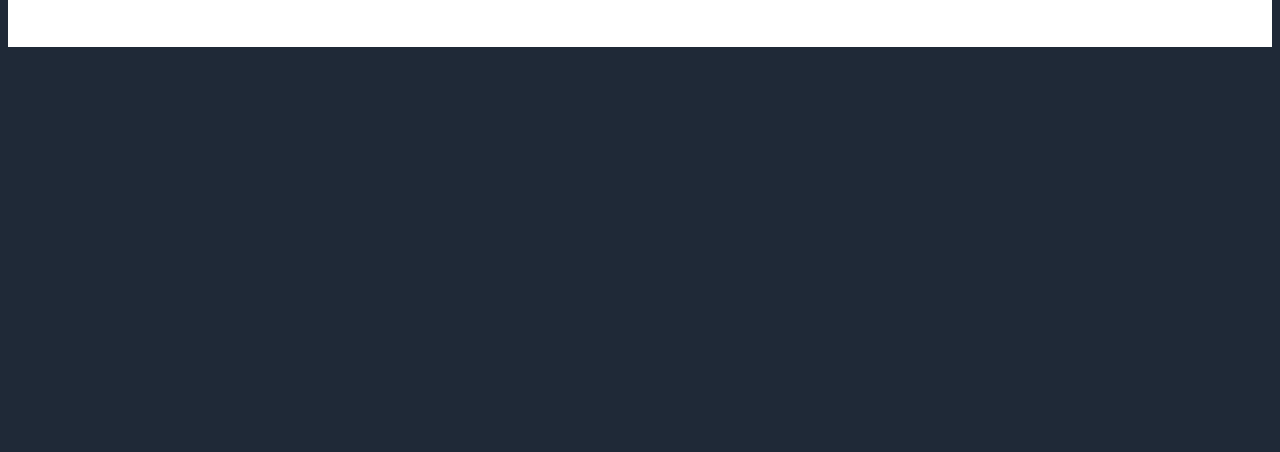
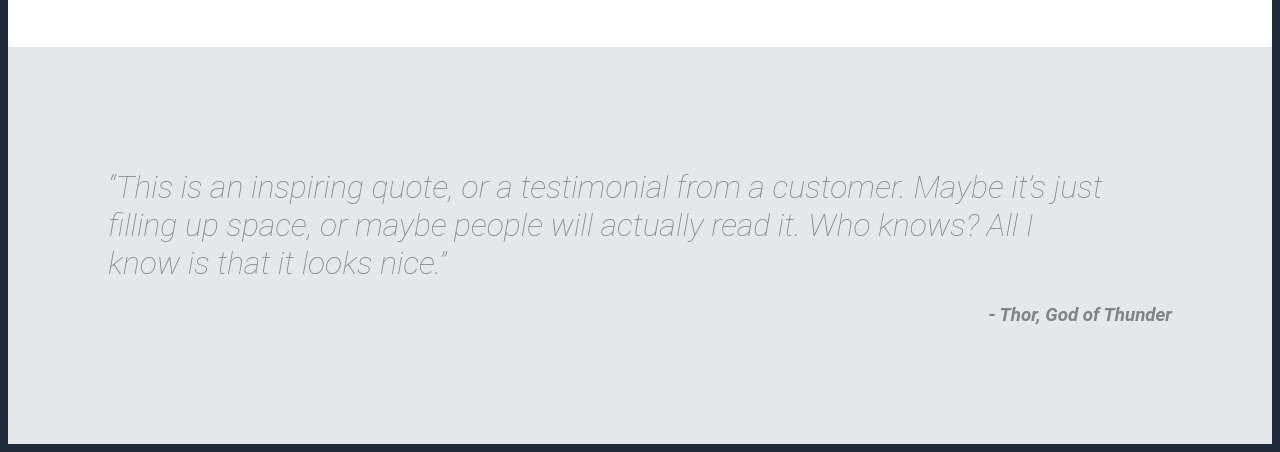
Before and after one commit to thorntonjb/odin-landing-page, a plain HTML site: page index.html in a window 1280 px wide. Shown: the part 736-1188 px from the top of the page. Before the commit the page ends 800 px from the top, so only its background shows below. Drawn offline with Linux system fonts and the light colour scheme.

Commit message:
Add third section and general formatting

```diff
--- a/index.html
+++ b/index.html
@@ -21,7 +21,7 @@
 
         <div class="intro">
             <div class="text">
-                <h1 class="Hero">Sonni Jo's Chicken</h1>
+                <h1 class="hero">Sonni Jo's Chicken</h1>
                 <p class="small">This website mockup is dedicated for Sonni Jo's Chicken. A small yet personable
                     chicken farm in Mocksville, North Carolina. To whoever sees this, I hope you enjoy.</p>
                 <button class="button">Newsletter</button>
@@ -55,8 +55,12 @@
                 </div>
             </div>
 
-            <div>
-
+            <div class="quote">
+                <h1 class="text3">“This is an inspiring quote, or a testimonial from a customer.
+                    Maybe it’s just filling up space, or maybe people will actually read it.
+                    Who knows? All I know is that it looks nice.”
+                </h1>
+                <h3 class="author"> - Thor, God of Thunder</h3>
             </div>
 
         </div>
--- a/styles.css
+++ b/styles.css
@@ -52,7 +52,7 @@ a {
     font-weight: lighter;
 }
 
-h1.Hero {
+.hero {
     font-weight: bolder;
     font-size: 48px;
     color: #F9FAF8;
@@ -125,3 +125,23 @@ img.placeholder {
     height: 100px;
     border: 15px #3882f6;
 }
+
+.quote {
+    padding: 100px;
+    background-color: #e5e7eb;
+    font-style: italic;
+    color: #808487;
+}
+
+.text3 {
+    font-weight: lighter;
+    display: flex;
+    justify-content: center;
+    align-items: center;
+    max-width: 1000px;
+}
+
+.author {
+    display: flex;
+    justify-content: flex-end;
+}
```
